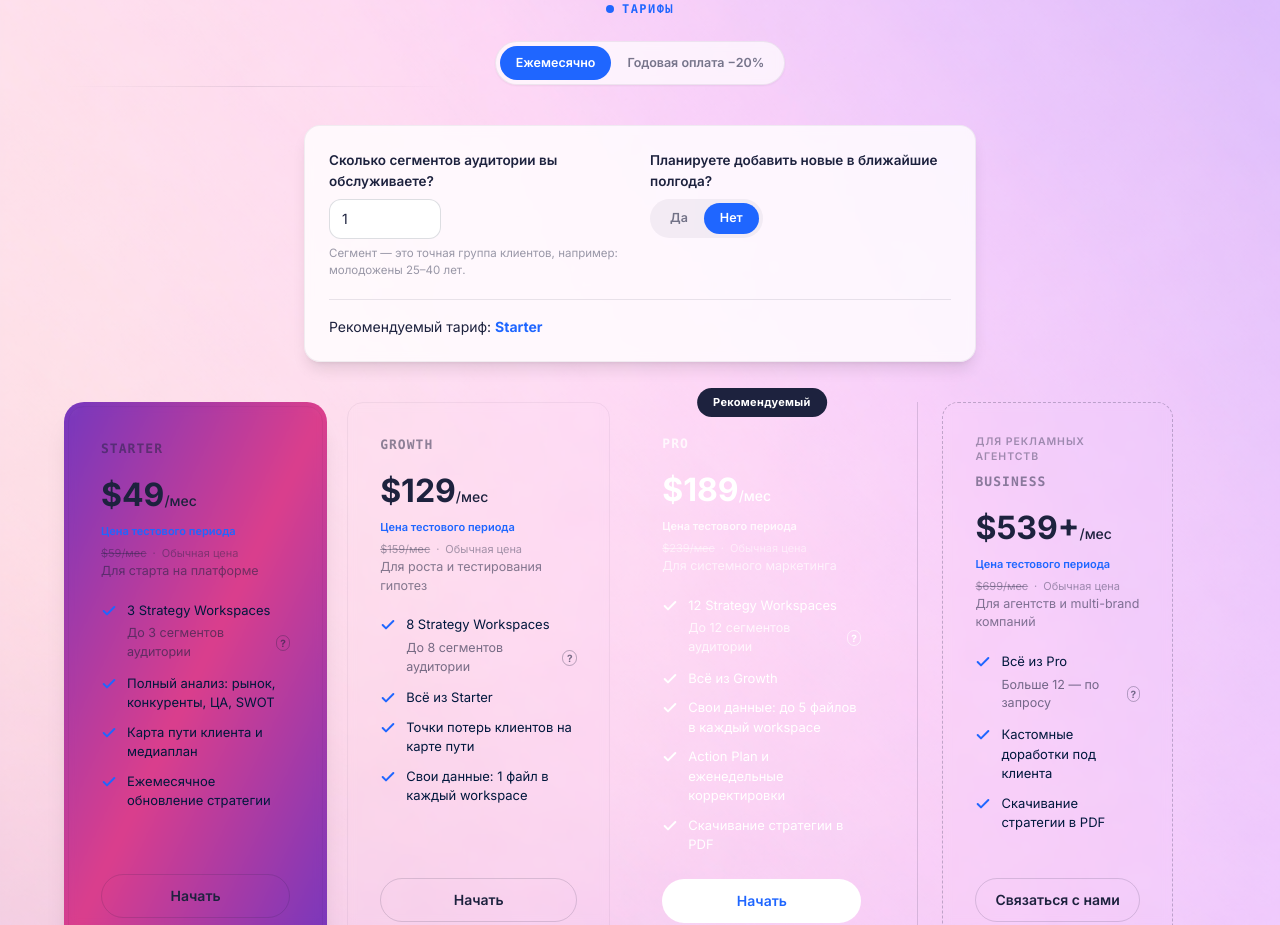
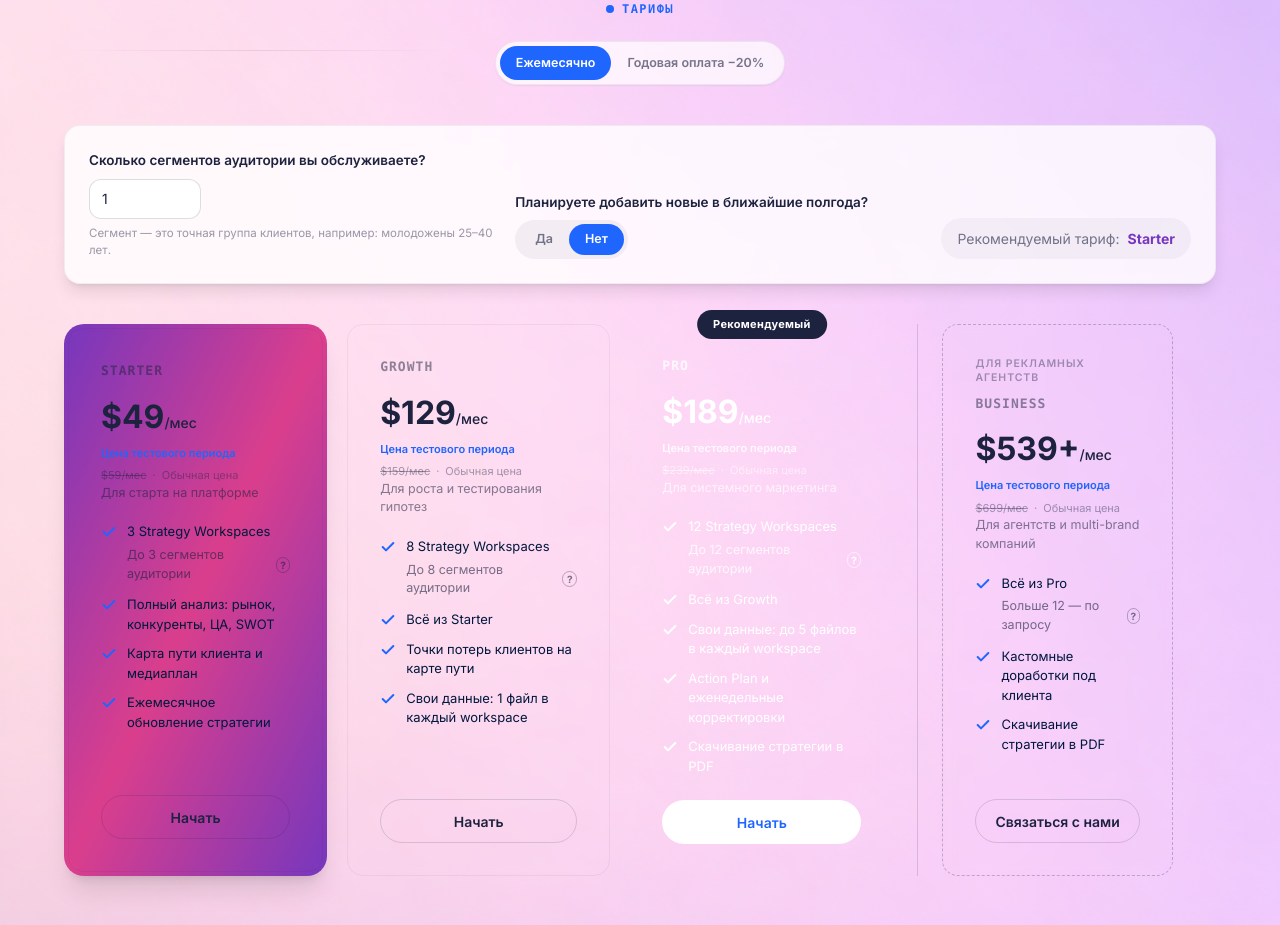
Before and after one commit to irena-sharapa/stragy-leap-launch, a React (Vite) app: page /ru/preimushchestva in a window 1280 px wide. Shown: the part 2560-3485 px from the top of the page. Built offline with nearby package versions, Linux system fonts and the light colour scheme.

Commit message:
Changes
Co-authored-by: irena-sharapa <204727947+irena-sharapa@users.noreply.github.com>

```diff
--- a/src/components/PricingExtras.tsx
+++ b/src/components/PricingExtras.tsx
@@ -106,9 +106,9 @@ export const PlanCalculator = ({
   const t = tx(lang);
   const rec = recommendPlan(segments, growth);
   return (
-    <div className="max-w-2xl mx-auto mb-10 rounded-2xl bg-white/80 backdrop-blur-sm border border-stragy-dark-text/[0.06] shadow-lg p-5 md:p-6 text-stragy-dark-text">
-      <div className="grid sm:grid-cols-2 gap-5">
-        <div>
+    <div className="w-full mb-10 rounded-2xl bg-white/80 backdrop-blur-sm border border-stragy-dark-text/[0.06] shadow-lg p-5 md:p-6 text-stragy-dark-text">
+      <div className="flex flex-col gap-5 md:flex-row md:items-end md:justify-between">
+        <div className="md:flex-1">
           <label className="text-[13.5px] font-semibold block mb-2">{t.q1}</label>
           <input
             type="number"
@@ -120,7 +120,7 @@ export const PlanCalculator = ({
           <p className="text-[11.5px] text-stragy-dark-text/45 mt-1.5">{t.q1hint}</p>
         </div>
         {segments < 6 && (
-          <div>
+          <div className="md:flex-1">
             <div className="text-[13.5px] font-semibold mb-2">{t.q2}</div>
             <div className="inline-flex p-1 rounded-full bg-stragy-dark-text/[0.05]">
               {[true, false].map((v) => (
@@ -138,9 +138,10 @@ export const PlanCalculator = ({
             </div>
           </div>
         )}
-      </div>
-      <div className="mt-5 pt-4 border-t border-stragy-dark-text/10 text-[14px]">
-        {t.rec} <span className="font-bold text-primary">{rec}</span>
+        <div className="md:ml-auto inline-flex items-center gap-2 self-start md:self-auto rounded-full px-4 py-2.5 bg-stragy-dark-text/[0.04] text-[14px]">
+          <span className="text-stragy-dark-text/60">{t.rec}</span>
+          <span className="font-bold text-stragy-purple-deep">{rec}</span>
+        </div>
       </div>
     </div>
   );
```
